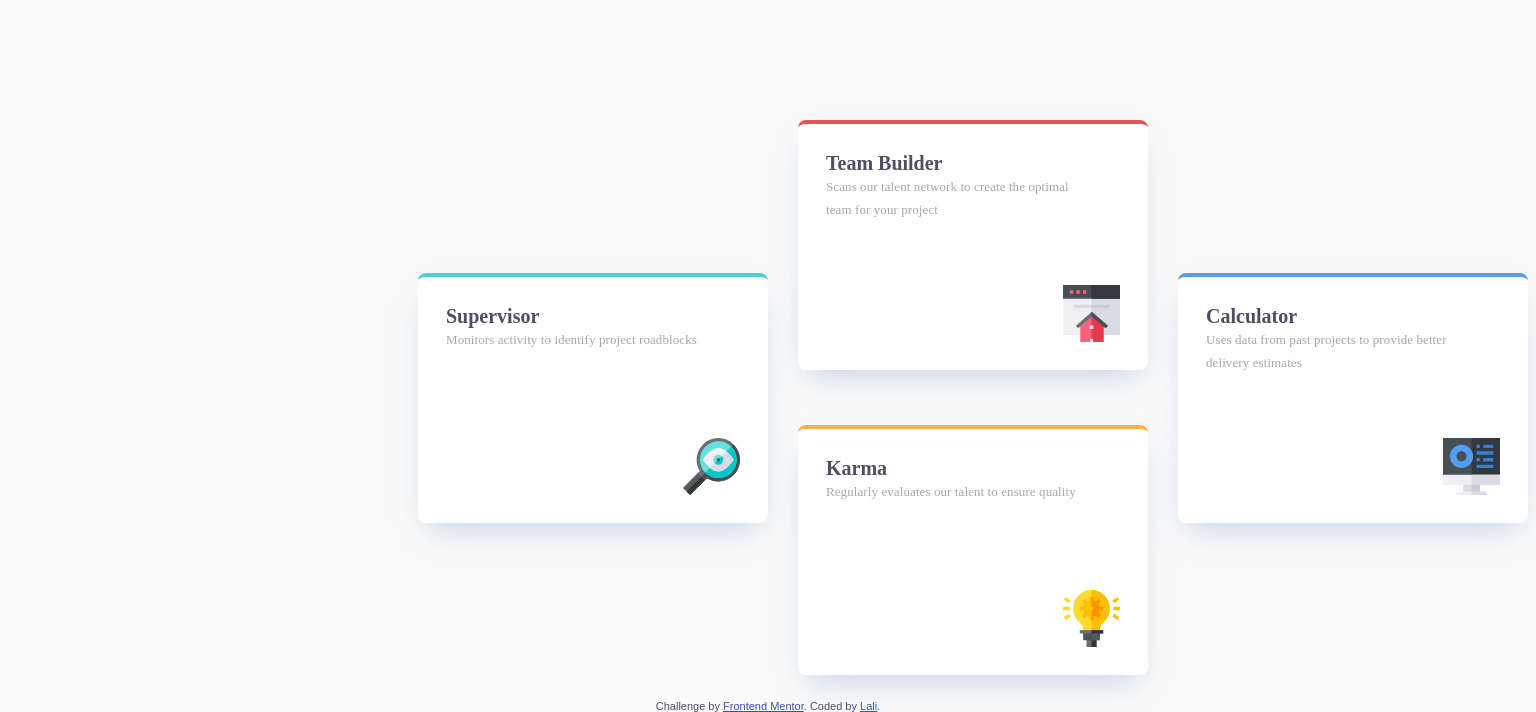
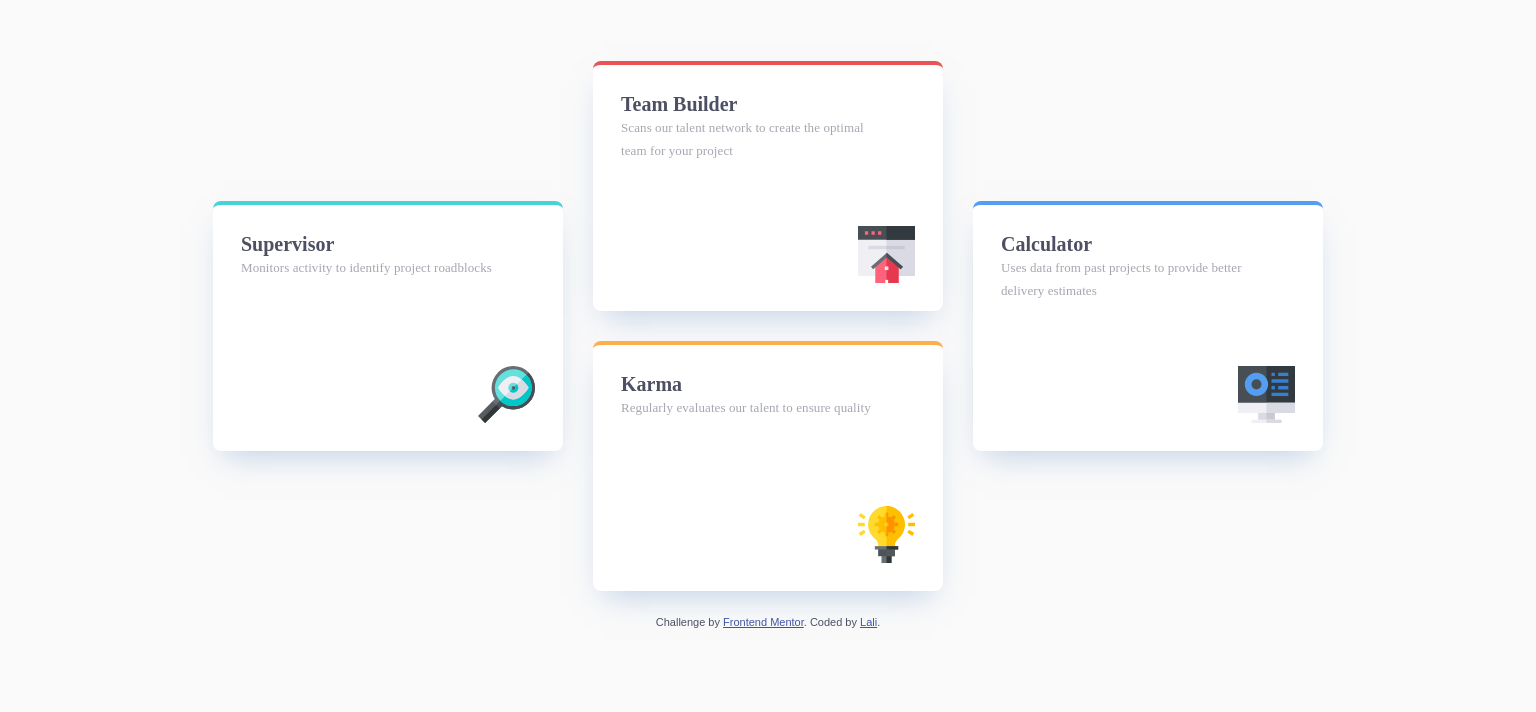
Before and after one commit to laligb/design3-3, a plain HTML site: page index.html in a window 1536 px wide. Shown: the part 155-867 px from the top of the page. After the commit the page ends 800 px from the top, so only its background shows below. Drawn offline with Linux system fonts and the light colour scheme; a web font is replaced by a local one.

Commit message:
the challenge has been finished

```diff
--- a/styles.css
+++ b/styles.css
@@ -133,7 +133,7 @@ footer {
   header p {
     opacity: 0.5;
     line-height: 25px;
-    margin-bottom: 76px;
+    /* margin-bottom: 76px; */
   }
 
   h3 {
@@ -160,6 +160,9 @@ footer {
     justify-content: center;
     min-height: 100vh;
     /* padding: 0 48px; */
+    margin: 0;
+  }
+  .card {
     margin: 0;
   }
   header {
@@ -206,7 +209,6 @@ footer {
     /* grid-template-rows: repeat(3, auto); */
 
     align-items: center;
-    max-width: 700px;
   }
   .card:nth-child(1) {
     grid-column: 1;
@@ -222,4 +224,8 @@ footer {
     grid-column: 3;
     grid-row: 1/3;
   }
+
+  footer {
+    margin-top: 25px;
+  }
 }
```
